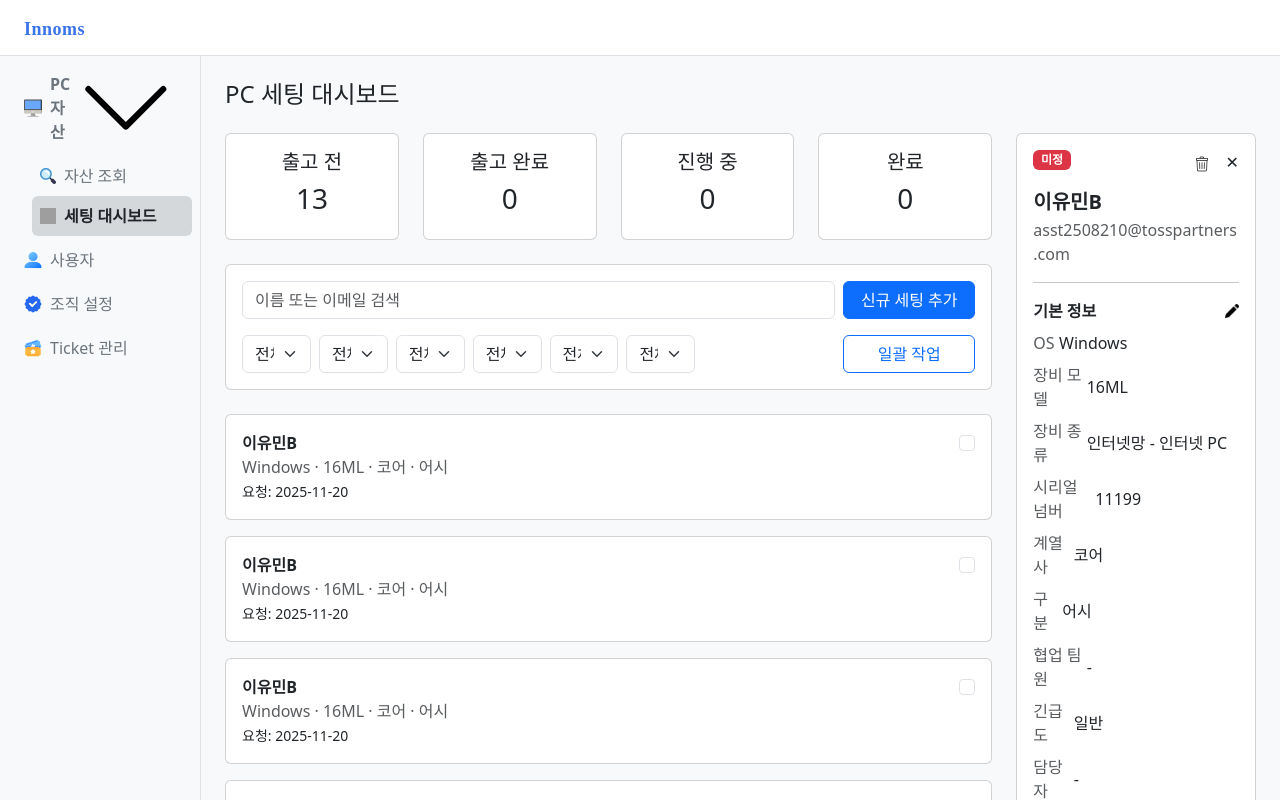
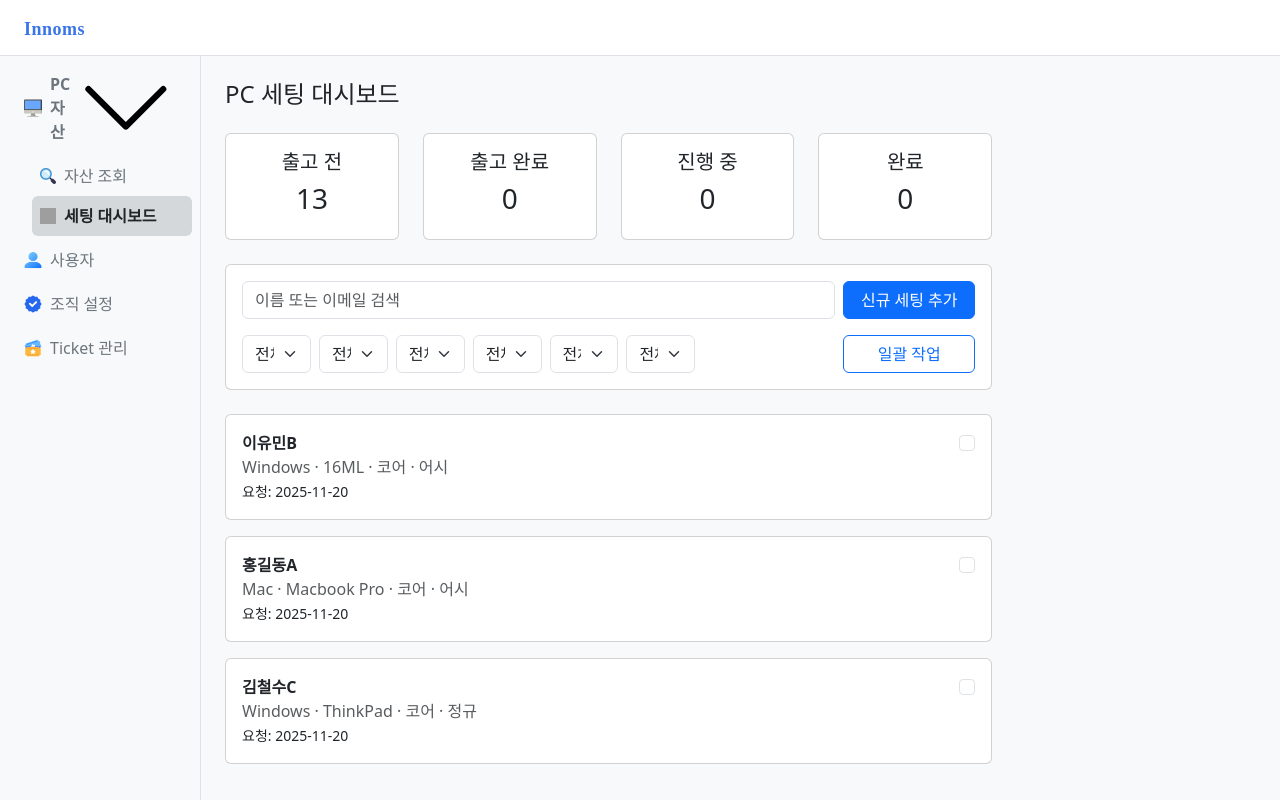
Before and after one commit to Ops-Assistant-Project/FE-Setting-Dashboard, a React (Vite) app: page / in a window 1280 px wide. Shown: the top 800 px of the page. Built offline with nearby package versions, Linux system fonts and the light colour scheme; grey boxes are pictures that could not be loaded; a web font is replaced by a local one.

Commit message:
💄 Design: 데이터 클릭 시 상세 패널 표시 기능 추가

```diff
--- a/src/components/PcDetailPanel.tsx
+++ b/src/components/PcDetailPanel.tsx
@@ -23,7 +23,12 @@ const InfoRow = ({
   </div>
 );
 
-const PcDetailPanel = () => {
+interface PcDetailPanelProps {
+  pc: any;
+  onClose: () => void;
+}
+
+const PcDetailPanel = ({ pc, onClose }: PcDetailPanelProps) => {
   const [isEditMode, setIsEditMode] = useState(false);
 
   const [status, setStatus] = useState("미정");
@@ -93,7 +98,12 @@ const PcDetailPanel = () => {
             </button>
 
             {/* 닫기 */}
-            <button className="btn p-0 border-0 bg-transparent">✕</button>
+            <button
+              className="btn p-0 border-0 bg-transparent"
+              onClick={onClose}
+            >
+              ✕
+            </button>
           </div>
         </div>
 
--- a/src/components/PcList.tsx
+++ b/src/components/PcList.tsx
@@ -1,17 +1,66 @@
 import { Card, Form } from "react-bootstrap";
 
-const PcList = () => {
+interface PcListProps {
+  onSelectPc: (pc: Pc) => void;
+}
+
+interface Pc {
+  id: number;
+  name: string;
+  os: string;
+  model: string;
+  role: string;
+  company: string;
+}
+
+const dummyPcList: Pc[] = [
+  {
+    id: 1,
+    name: "이유민B",
+    os: "Windows",
+    model: "16ML",
+    role: "어시",
+    company: "코어",
+  },
+  {
+    id: 2,
+    name: "홍길동A",
+    os: "Mac",
+    model: "Macbook Pro",
+    role: "어시",
+    company: "코어",
+  },
+  {
+    id: 3,
+    name: "김철수C",
+    os: "Windows",
+    model: "ThinkPad",
+    role: "정규",
+    company: "코어",
+  },
+];
+
+const PcList = ({ onSelectPc }: PcListProps) => {
   return (
     <>
-      {[1, 2, 3, 4].map((i) => (
-        <Card key={i} className="mb-3">
+      {dummyPcList.map((pc) => (
+        <Card
+          key={pc.id}
+          className="mb-3"
+          style={{ cursor: "pointer" }}
+          onClick={() => onSelectPc(pc)}
+        >
           <Card.Body className="d-flex justify-content-between">
             <div>
-              <div className="fw-bold">이유민B</div>
-              <div className="text-muted">Windows · 16ML · 코어 · 어시</div>
+              <div className="fw-bold">{pc.name}</div>
+              <div className="text-muted">
+                {pc.os} · {pc.model} · {pc.company} · {pc.role}
+              </div>
               <small>요청: 2025-11-20</small>
             </div>
-            <Form.Check />
+
+            {/* 체크박스는 클릭 이벤트 전파 막아주기 */}
+            <Form.Check onClick={(e) => e.stopPropagation()} />
           </Card.Body>
         </Card>
       ))}
--- a/src/pages/PcSettingDashboard.tsx
+++ b/src/pages/PcSettingDashboard.tsx
@@ -1,4 +1,5 @@
 import { Container, Row, Col } from "react-bootstrap";
+import { useState } from "react";
 import Header from "../components/Header";
 import Sidebar from "../components/Sidebar";
 import StatCards from "../components/StatCards";
@@ -7,6 +8,7 @@ import PcDetailPanel from "../components/PcDetailPanel";
 import PcFilterPanel from "../components/PcFilterPanel";
 
 const PcSettingDashboard = () => {
+  const [selectedPc, setSelectedPc] = useState<any | null>(null);
   return (
     <>
       <Header />
@@ -21,12 +23,16 @@ const PcSettingDashboard = () => {
             <Col lg={8} xl={9}>
               <StatCards />
               <PcFilterPanel />
-              <PcList />
+              <PcList onSelectPc={setSelectedPc} />
             </Col>
 
-            {/* 오른쪽 상세 패널 */}
             <Col lg={4} xl={3}>
-              <PcDetailPanel />
+              {selectedPc && (
+                <PcDetailPanel
+                  pc={selectedPc}
+                  onClose={() => setSelectedPc(null)}
+                />
+              )}
             </Col>
           </Row>
         </Container>
```
